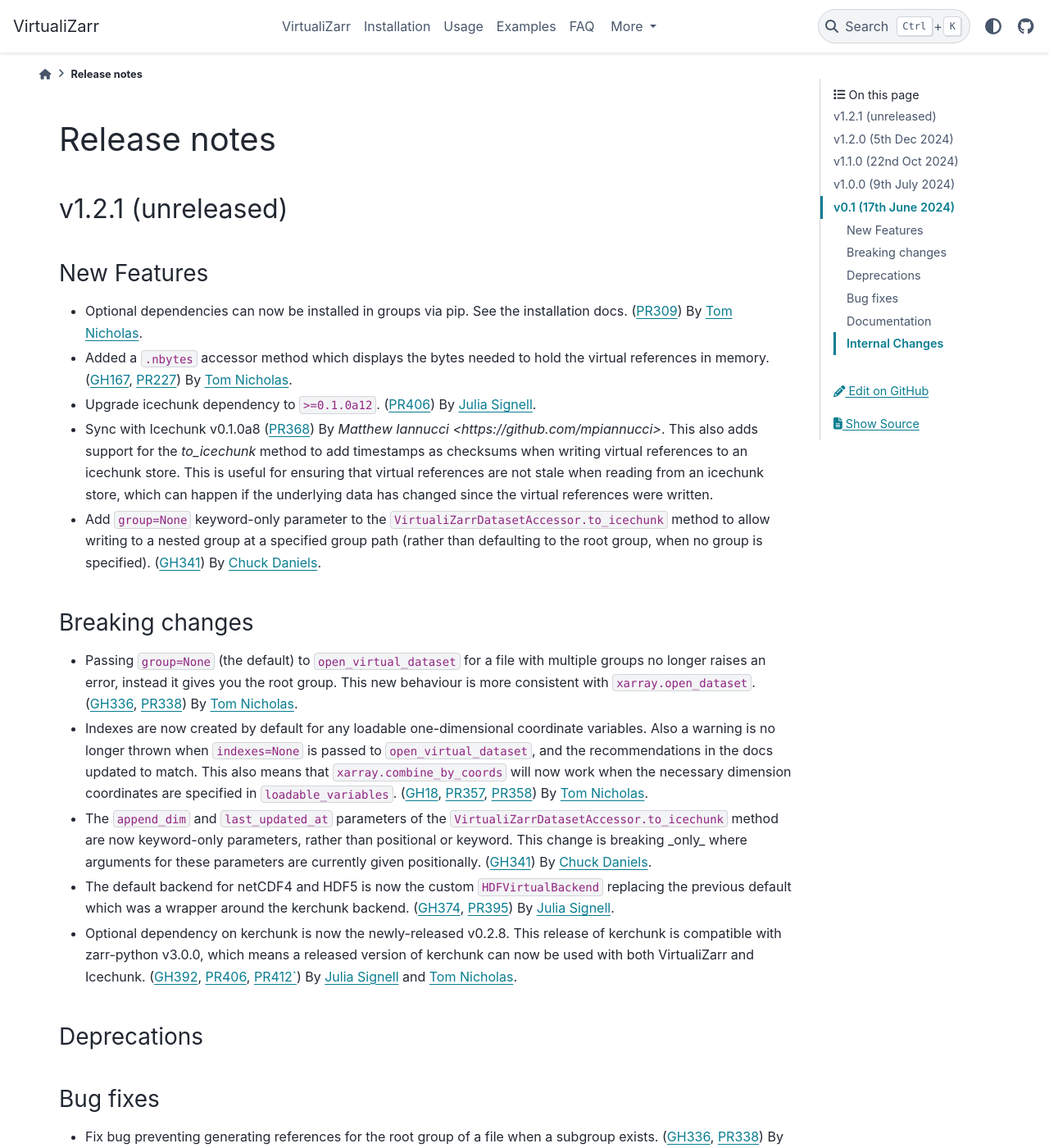
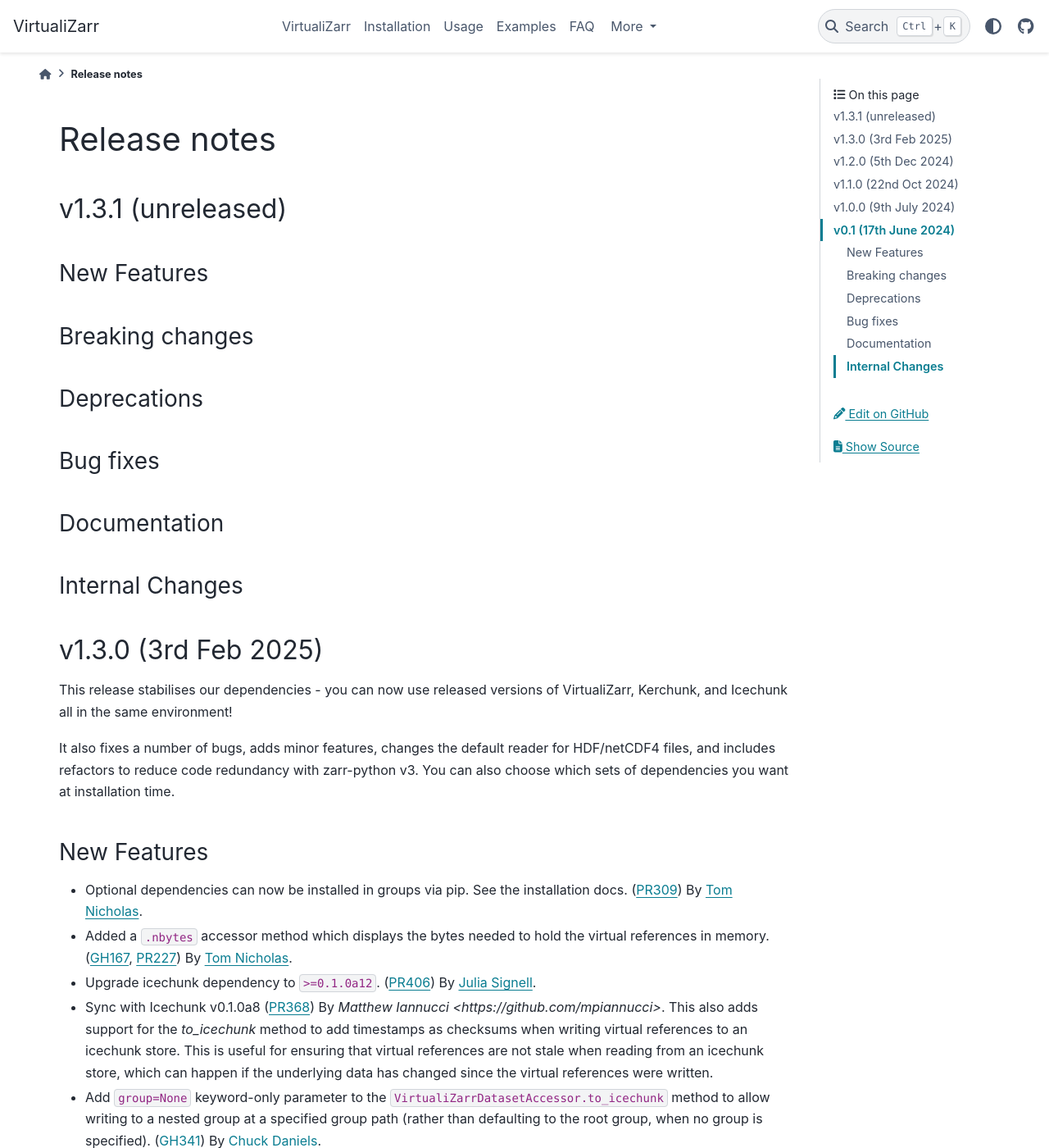
Before and after one commit to zarr-developers/VirtualiZarr, a Sphinx documentation site: the page built from docs/releases.rst, in a window 1280 px wide and 1400 px high. Shown: the whole window at 82% size. Built offline with Sphinx 7.4.7 and the PyData theme 0.15.4, drawn with Linux system fonts in a browser that asks for light colours.

Commit message:
Add empty release notes

```diff
--- a/docs/releases.rst
+++ b/docs/releases.rst
@@ -1,10 +1,37 @@
 Release notes
 =============
 
-.. _v1.2.1:
+.. _v1.3.1:
 
-v1.2.1 (unreleased)
+v1.3.1 (unreleased)
 -------------------
+
+New Features
+~~~~~~~~~~~~
+
+Breaking changes
+~~~~~~~~~~~~~~~~
+
+Deprecations
+~~~~~~~~~~~~
+
+Bug fixes
+~~~~~~~~~
+
+Documentation
+~~~~~~~~~~~~~
+
+Internal Changes
+~~~~~~~~~~~~~~~~
+
+.. _v1.3.0:
+
+v1.3.0 (3rd Feb 2025)
+---------------------
+
+This release stabilises our dependencies - you can now use released versions of VirtualiZarr, Kerchunk, and Icechunk all in the same environment!
+
+It also fixes a number of bugs, adds minor features, changes the default reader for HDF/netCDF4 files, and includes refactors to reduce code redundancy with zarr-python v3. You can also choose which sets of dependencies you want at installation time.
 
 New Features
 ~~~~~~~~~~~~
```
